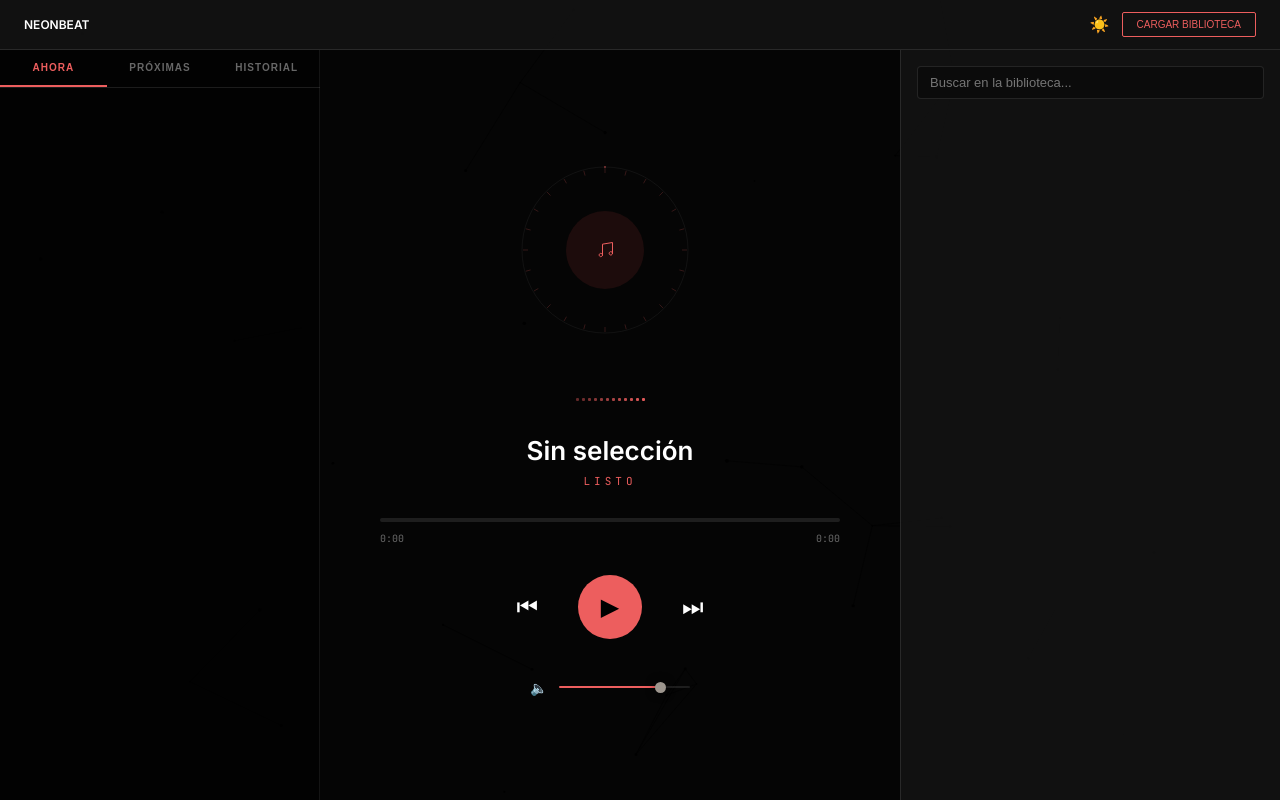
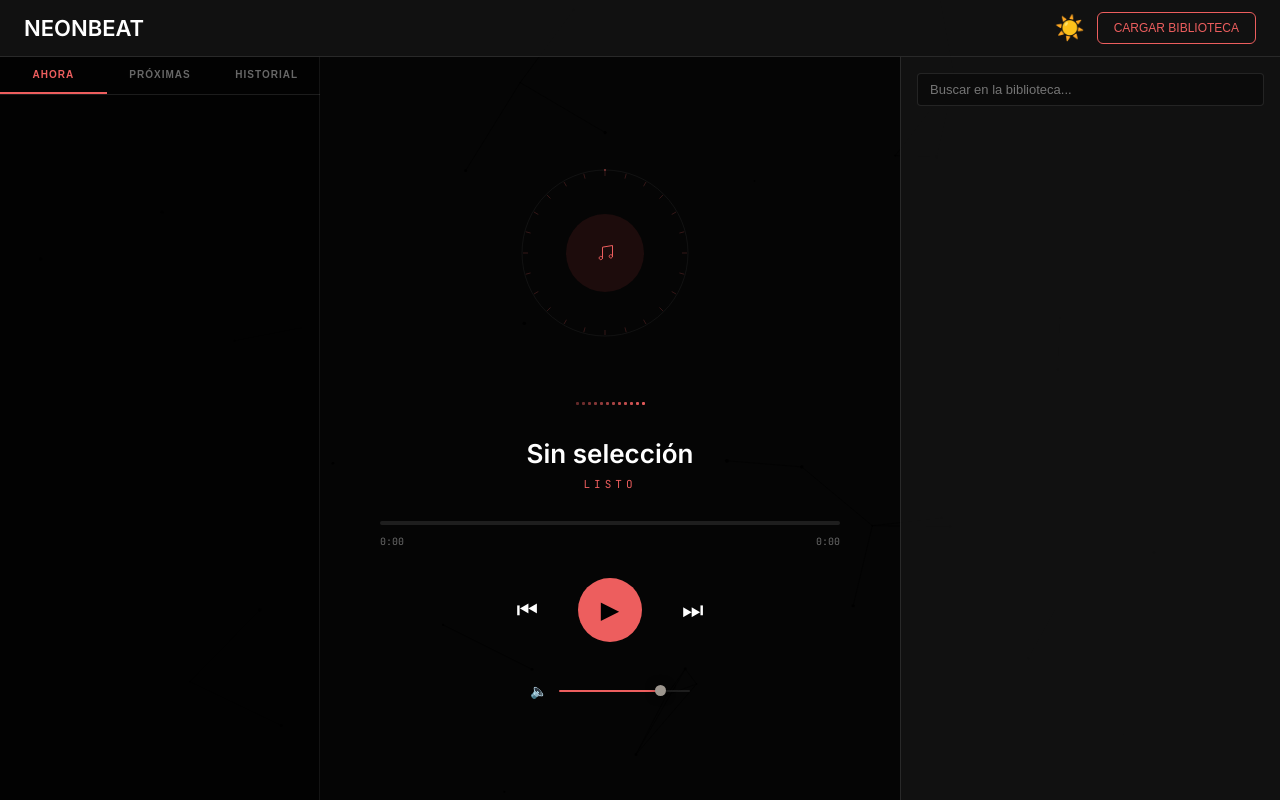
Before and after one commit to Juan33-Felipe/NEONBEAT-REPRODUCTOR, a React (Vite) app: page / in a window 1280 px wide. Built offline with nearby package versions, Linux system fonts and the light colour scheme.

Commit message:
Cambiando tamaño del encabezado y botones

```diff
--- a/src/components/MusicPlayer.tsx
+++ b/src/components/MusicPlayer.tsx
@@ -73,7 +73,7 @@ export function MusicPlayer() {
     };
   }, [player, syncPlayerState]);
 
-  // LÓGICA DEL HISTORIAL: Se guarda si se escuchan más de 5 segundos
+  // Se guarda en el historial si se escucha mas de 5 segundos
   useEffect(() => {
     if (!currentTrack || !playing) return;
     if (progress > 5 && lastHistoryId.current !== currentTrack.id) {
@@ -122,10 +122,10 @@ export function MusicPlayer() {
         padding: "12px 24px", borderBottom: "1px solid var(--border-faint)",
         background: "var(--bg-card)", zIndex: 10
       }}>
-        <span style={{ fontSize: "12px", fontWeight: 800, color: "var(--text-main)" }}>NEONBEAT</span>
+        <span style={{ fontSize: "22px", fontWeight: 900, color: "var(--text-main)" }}>NEONBEAT</span>
 
         <div style={{ display: "flex", gap: "12px" }}>
-          <button onClick={() => setIsDarkMode(!isDarkMode)} style={{ background: "none", border: "none", cursor: "pointer", fontSize: "16px" }}>
+          <button onClick={() => setIsDarkMode(!isDarkMode)} style={{ background: "none", border: "none", cursor: "pointer", fontSize: "24px" }}>
             {isDarkMode ? "☀️" : "🌙"}
           </button>
 
@@ -136,7 +136,7 @@ export function MusicPlayer() {
                 playAt(0, selected);
                 setSelectedIds([]);
               }}
-              style={{ background: mood.primary, color: "#000", border: "none", padding: "6px 14px", fontSize: "10px", fontWeight: 800, borderRadius: "2px", cursor: "pointer" }}
+              style={{ background: mood.primary, color: "#000", border: "none", padding: "8px 16px", fontSize: "12px", fontWeight: 900, borderRadius: "4px", cursor: "pointer" }}
             >
               REPRODUCIR SELECCIÓN ({selectedIds.length})
             </button>
@@ -147,7 +147,7 @@ export function MusicPlayer() {
               const found = await Scanner.scanFolder();
               if (found.length) setAllTracks(found);
             }}
-            style={{ background: "none", border: `1px solid ${mood.primary}`, color: mood.primary, padding: "6px 14px", fontSize: "10px", borderRadius: "2px", cursor: "pointer" }}
+            style={{ background: "none", border: `1px solid ${mood.primary}`, color: mood.primary, padding: "8px 16px", fontSize: "12px", borderRadius: "6px", cursor: "pointer" }}
           >
             CARGAR BIBLIOTECA
           </button>
```
